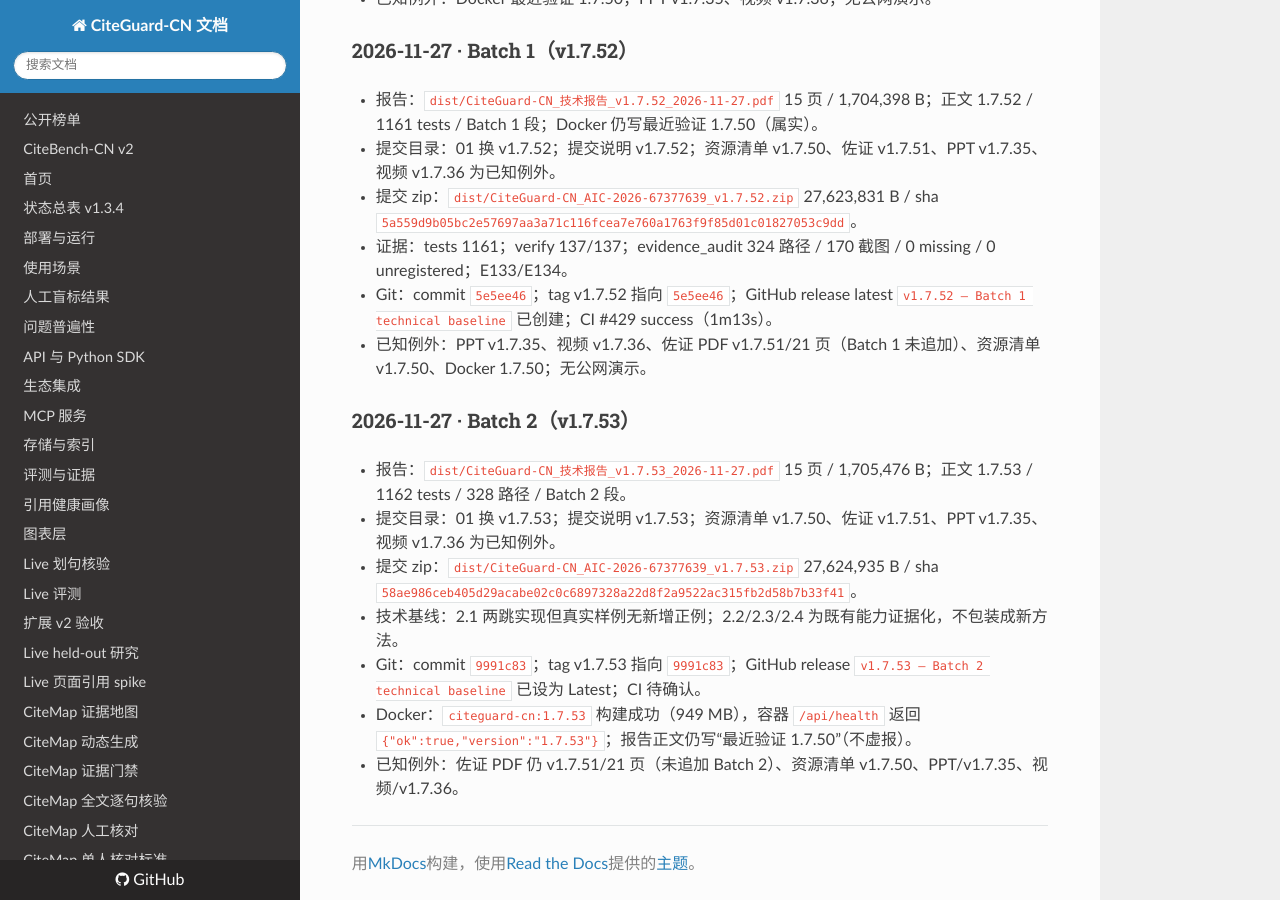
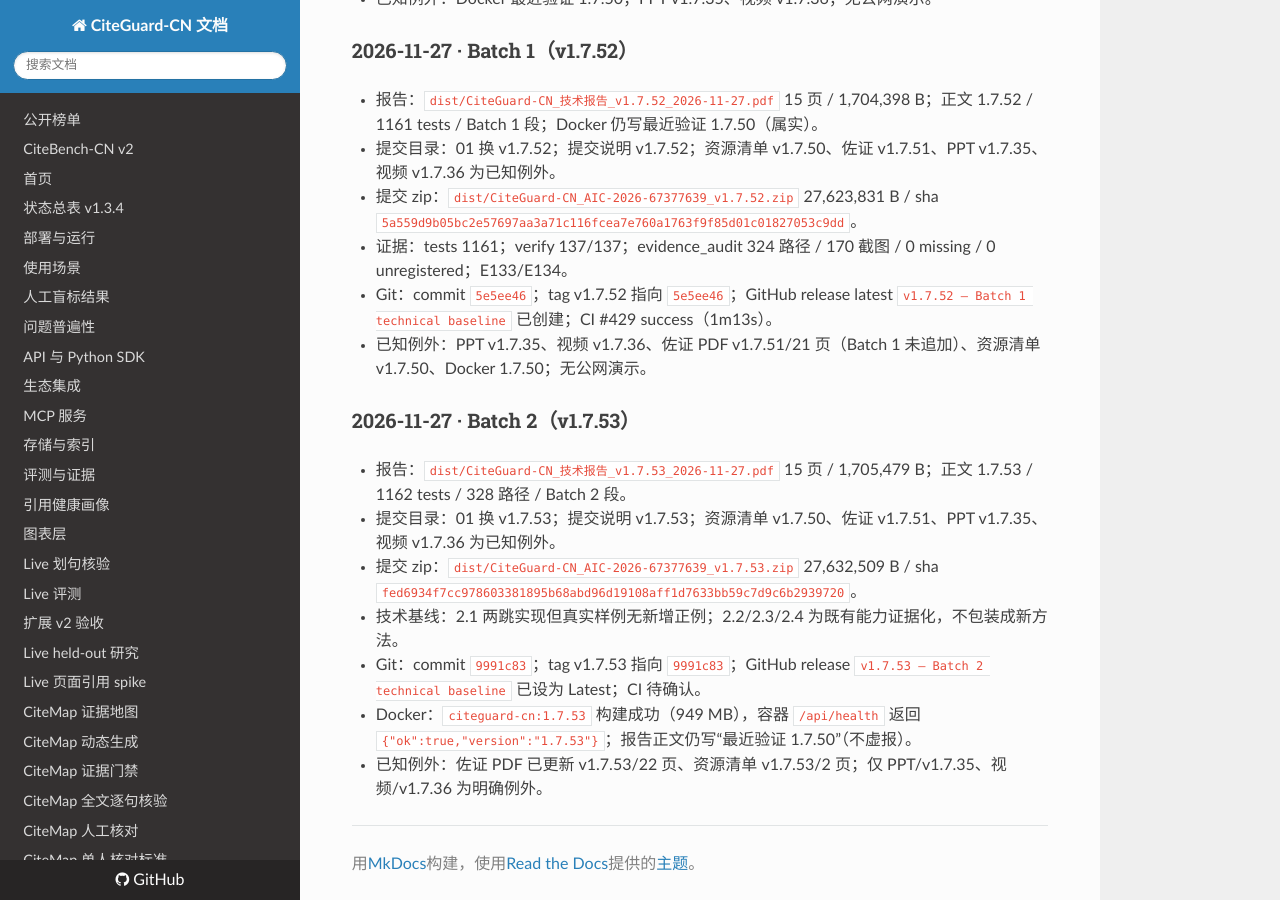
Before and after one commit to kkk431/citeguard-cn, an MkDocs documentation site: the page built from docs/materials_audit.md, in a window 1280 px wide and 900 px high, scrolled down 1951 px. Built offline with MkDocs 1.6.1, drawn with Linux system fonts in a browser that asks for light colours; nearby versions of some CDN libraries.

Commit message:
docs: sync final v1.7.53 resource list, evidence and Docker

```diff
--- a/docs/materials_audit.md
+++ b/docs/materials_audit.md
@@ -70,10 +70,10 @@
 - 已知例外：PPT v1.7.35、视频 v1.7.36、佐证 PDF v1.7.51/21 页（Batch 1 未追加）、资源清单 v1.7.50、Docker 1.7.50；无公网演示。
 
 ### 2026-11-27 · Batch 2（v1.7.53）
-- 报告：`dist/CiteGuard-CN_技术报告_v1.7.53_2026-11-27.pdf` 15 页 / 1,705,476 B；正文 1.7.53 / 1162 tests / 328 路径 / Batch 2 段。
+- 报告：`dist/CiteGuard-CN_技术报告_v1.7.53_2026-11-27.pdf` 15 页 / 1,705,479 B；正文 1.7.53 / 1162 tests / 328 路径 / Batch 2 段。
 - 提交目录：01 换 v1.7.53；提交说明 v1.7.53；资源清单 v1.7.50、佐证 v1.7.51、PPT v1.7.35、视频 v1.7.36 为已知例外。
-- 提交 zip：`dist/CiteGuard-CN_AIC-2026-67377639_v1.7.53.zip` 27,624,935 B / sha `58ae986ceb405d29acabe02c0c6897328a22d8f2a9522ac315fb2d58b7b33f41`。
+- 提交 zip：`dist/CiteGuard-CN_AIC-2026-67377639_v1.7.53.zip` 27,632,509 B / sha `fed6934f7cc978603381895b68abd96d19108aff1d7633bb59c7d9c6b2939720`。
 - 技术基线：2.1 两跳实现但真实样例无新增正例；2.2/2.3/2.4 为既有能力证据化，不包装成新方法。
 - Git：commit `9991c83`；tag v1.7.53 指向 `9991c83`；GitHub release `v1.7.53 — Batch 2 technical baseline` 已设为 Latest；CI 待确认。
 - Docker：`citeguard-cn:1.7.53` 构建成功（949 MB），容器 `/api/health` 返回 `{"ok":true,"version":"1.7.53"}`；报告正文仍写“最近验证 1.7.50”（不虚报）。
-- 已知例外：佐证 PDF 仍 v1.7.51/21 页（未追加 Batch 2）、资源清单 v1.7.50、PPT/v1.7.35、视频/v1.7.36。
+- 已知例外：佐证 PDF 已更新 v1.7.53/22 页、资源清单 v1.7.53/2 页；仅 PPT/v1.7.35、视频/v1.7.36 为明确例外。
```
Also changed, not shown: README.md (+1 -1 lines).
